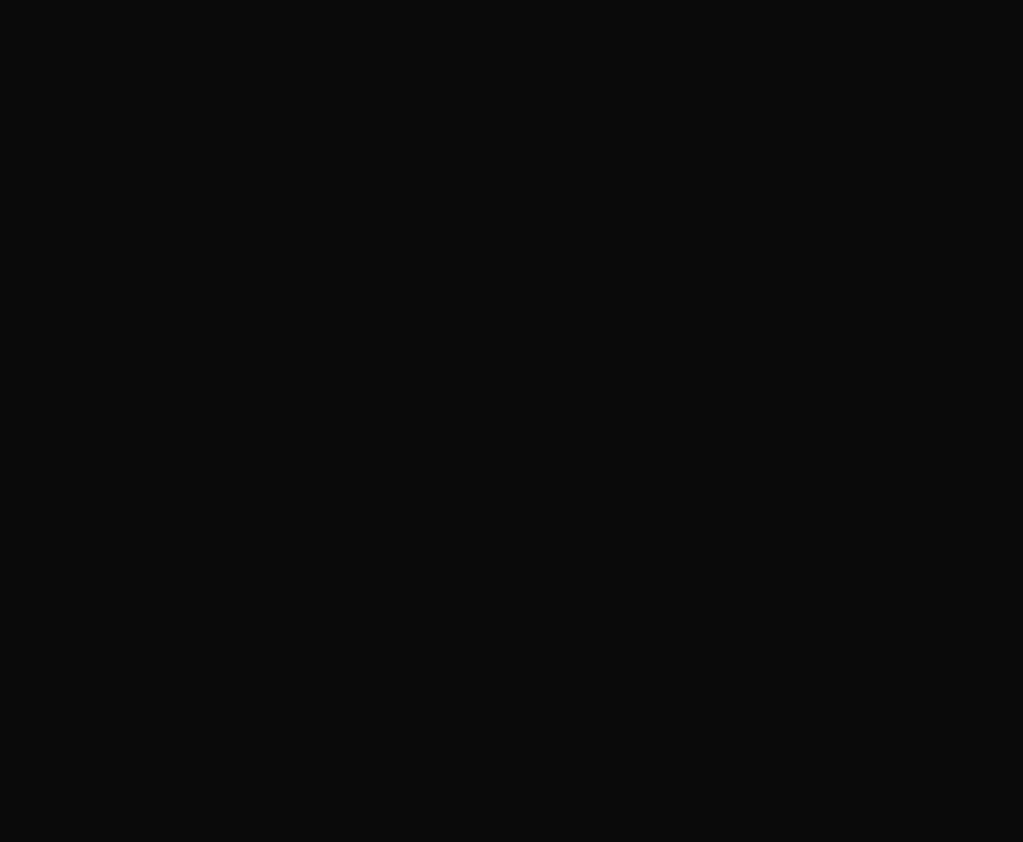
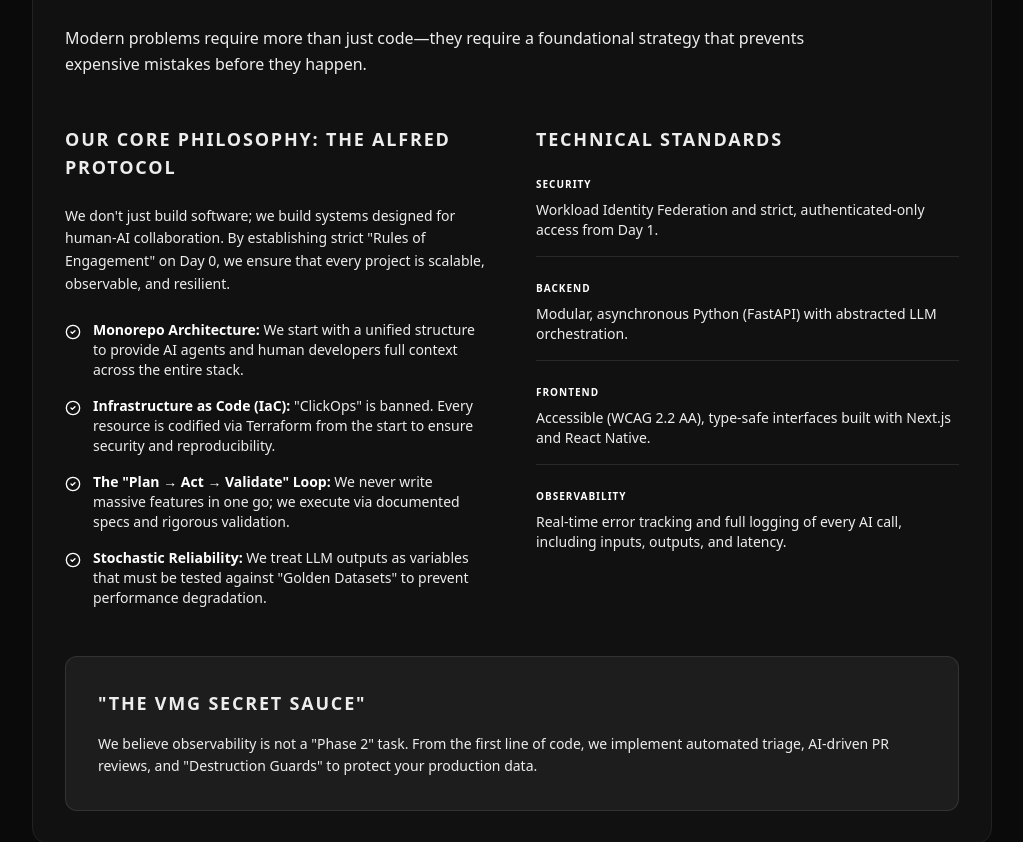
Before and after one commit to vmgsystems/my-portfolio, a Next.js app: page /consulting in a window 1280 px wide. Shown: the part 1560-2402 px from the top of the page, without its empty margins (128-1151 px from the left). Before the commit the page ends 1564 px from the top, so only its background shows below. Built offline with nearby package versions, Linux system fonts and the light colour scheme.

Commit message:
feat: add VMG Systems core philosophy and technical standards

```diff
--- a/src/app/consulting/page.tsx
+++ b/src/app/consulting/page.tsx
@@ -120,6 +120,71 @@ export default function Consulting() {
             </motion.div>
           ))}
         </div>
+
+        {/* VMG Systems Core Philosophy & Standards */}
+        <motion.div variants={item} className="mt-24 glass-card p-8 md:p-12">
+          <h2 className="text-3xl md:text-4xl font-bold tracking-tight mb-2">VMG SYSTEMS, LLC</h2>
+          <h3 className="text-xl text-muted mb-6">Precision Engineering for the AI-Native Era</h3>
+          <p className="text-muted leading-relaxed mb-12 max-w-3xl">
+            Modern problems require more than just code—they require a foundational strategy that prevents expensive mistakes before they happen.
+          </p>
+
+          <div className="grid grid-cols-1 md:grid-cols-2 gap-12 mb-12">
+            <div>
+              <h4 className="text-lg font-bold uppercase tracking-widest mb-6">Our Core Philosophy: The Alfred Protocol</h4>
+              <p className="text-muted text-sm leading-relaxed mb-6">
+                We don&apos;t just build software; we build systems designed for human-AI collaboration. By establishing strict &quot;Rules of Engagement&quot; on Day 0, we ensure that every project is scalable, observable, and resilient.
+              </p>
+              <ul className="space-y-4">
+                <li className="flex items-start gap-3 text-sm text-muted">
+                  <CheckCircle2 size={16} className="text-white mt-1 shrink-0" />
+                  <div><strong className="text-white">Monorepo Architecture:</strong> We start with a unified structure to provide AI agents and human developers full context across the entire stack.</div>
+                </li>
+                <li className="flex items-start gap-3 text-sm text-muted">
+                  <CheckCircle2 size={16} className="text-white mt-1 shrink-0" />
+                  <div><strong className="text-white">Infrastructure as Code (IaC):</strong> &quot;ClickOps&quot; is banned. Every resource is codified via Terraform from the start to ensure security and reproducibility.</div>
+                </li>
+                <li className="flex items-start gap-3 text-sm text-muted">
+                  <CheckCircle2 size={16} className="text-white mt-1 shrink-0" />
+                  <div><strong className="text-white">The &quot;Plan → Act → Validate&quot; Loop:</strong> We never write massive features in one go; we execute via documented specs and rigorous validation.</div>
+                </li>
+                <li className="flex items-start gap-3 text-sm text-muted">
+                  <CheckCircle2 size={16} className="text-white mt-1 shrink-0" />
+                  <div><strong className="text-white">Stochastic Reliability:</strong> We treat LLM outputs as variables that must be tested against &quot;Golden Datasets&quot; to prevent performance degradation.</div>
+                </li>
+              </ul>
+            </div>
+
+            <div>
+              <h4 className="text-lg font-bold uppercase tracking-widest mb-6">Technical Standards</h4>
+              <div className="space-y-6">
+                <div className="border-b border-white/10 pb-4">
+                  <div className="text-[10px] font-bold uppercase tracking-widest text-white mb-2">Security</div>
+                  <div className="text-sm text-muted">Workload Identity Federation and strict, authenticated-only access from Day 1.</div>
+                </div>
+                <div className="border-b border-white/10 pb-4">
+                  <div className="text-[10px] font-bold uppercase tracking-widest text-white mb-2">Backend</div>
+                  <div className="text-sm text-muted">Modular, asynchronous Python (FastAPI) with abstracted LLM orchestration.</div>
+                </div>
+                <div className="border-b border-white/10 pb-4">
+                  <div className="text-[10px] font-bold uppercase tracking-widest text-white mb-2">Frontend</div>
+                  <div className="text-sm text-muted">Accessible (WCAG 2.2 AA), type-safe interfaces built with Next.js and React Native.</div>
+                </div>
+                <div className="border-b border-white/10 pb-4 border-b-0">
+                  <div className="text-[10px] font-bold uppercase tracking-widest text-white mb-2">Observability</div>
+                  <div className="text-sm text-muted">Real-time error tracking and full logging of every AI call, including inputs, outputs, and latency.</div>
+                </div>
+              </div>
+            </div>
+          </div>
+
+          <div className="p-6 md:p-8 bg-white/5 rounded-xl border border-white/10">
+            <h4 className="text-lg font-bold uppercase tracking-widest mb-4">&quot;The VMG Secret Sauce&quot;</h4>
+            <p className="text-muted text-sm leading-relaxed">
+              We believe observability is not a &quot;Phase 2&quot; task. From the first line of code, we implement automated triage, AI-driven PR reviews, and &quot;Destruction Guards&quot; to protect your production data.
+            </p>
+          </div>
+        </motion.div>
       </motion.div>
     </main>
   );
```
